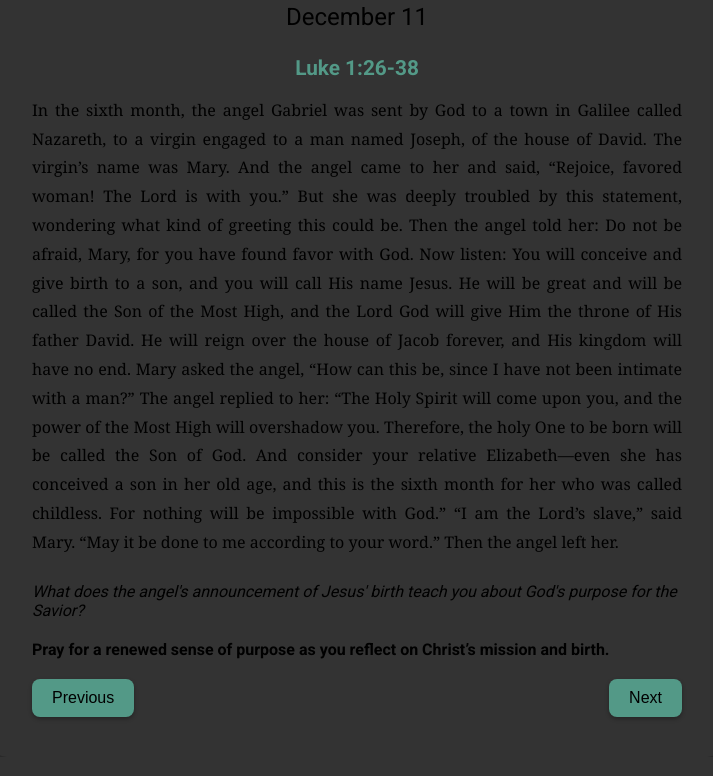
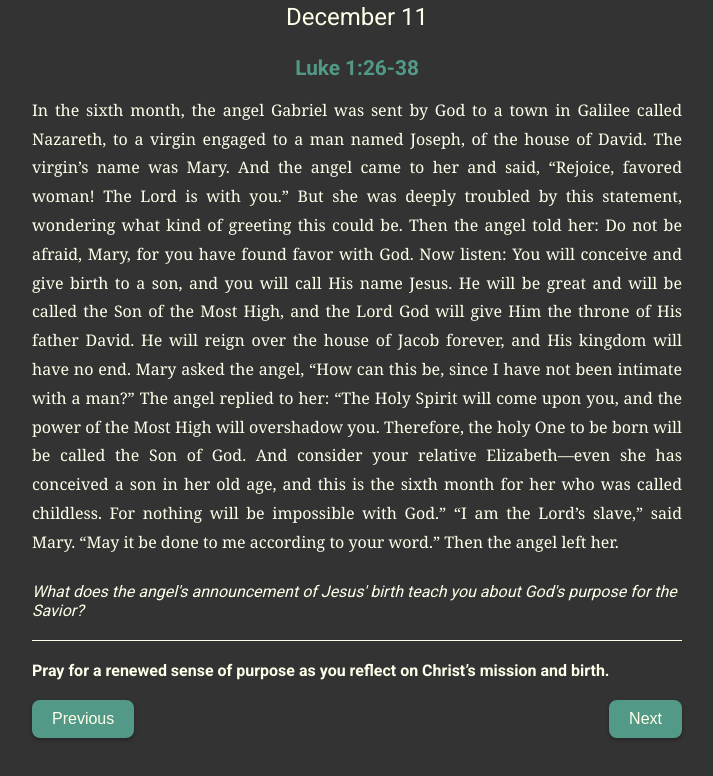
Before and after one commit to ccox0719/tray, a plain HTML site: page index.html in a window 1280 px wide. Shown: the part 122-898 px from the top of the page, without its empty margins (283-996 px from the left). Drawn offline with nearby package versions, Linux system fonts and the light colour scheme; a web font is replaced by a local one.

Commit message:
Update index.html

```diff
--- a/index.html
+++ b/index.html
@@ -15,7 +15,7 @@
       margin: 0;
       padding: 0;
       background: #333333; /* Dark gray background */
-      color: #FFFEA; /* Light beige text */
+      color: #FFFFEA; /* Corrected light beige text color */
       display: flex;
       justify-content: center;
       align-items: center;
@@ -26,7 +26,7 @@
     .container {
       max-width: 650px;
       width: 90%;
-      background: #333333; /* Match container background with page */
+      background: #333333; /* Dark background matching body */
       border-radius: 15px; /* Rounded corners */
       box-shadow: 0 4px 12px rgba(0, 0, 0, 0.3); /* Subtle shadow */
       padding: 40px; /* Spacious padding */
@@ -44,9 +44,9 @@
 
     .current-date {
       font-size: 1.5em; /* Larger date */
-      color: #FFFEA; /* Light beige for the date */
+      color: #FFFFEA; /* Corrected light beige for the date */
       text-align: center;
-      margin-bottom: 25px; /* Create space below date */
+      margin-bottom: 25px; /* Space below date */
     }
 
     /* Content Styles */
@@ -62,26 +62,26 @@
       font-size: 1em; /* Standard readable size */
       line-height: 1.8; /* Comfortable spacing */
       text-align: justify; /* Justified text for a clean look */
-      color: #FFFEA; /* Light beige for passage */
+      color: #FFFFEA; /* Corrected light beige for passage */
       margin-bottom: 25px; /* Space between sections */
     }
 
     .content .question {
       font-size: 1em;
       font-style: italic; /* Italics for reflective question */
-      color: #FFFEA; /* Light beige for questions */
+      color: #FFFFEA; /* Corrected light beige for questions */
       margin-bottom: 15px;
     }
 
     .content .divider {
-      border-top: 1px solid #FFFEA; /* Beige divider */
+      border-top: 1px solid #FFFFEA; /* Beige divider */
       margin: 20px 0;
     }
 
     .content .prayer {
       font-size: 1em;
       font-weight: bold; /* Slightly bold for prayer */
-      color: #FFFEA; /* Light beige for prayer */
+      color: #FFFFEA; /* Corrected light beige for prayer */
       margin-bottom: 20px;
     }
 
@@ -94,7 +94,7 @@
 
     .buttons button {
       background: #539987; /* Soft green button background */
-      color: #FFFEA; /* Light beige text on buttons */
+      color: #FFFFEA; /* Corrected light beige text on buttons */
       border: none;
       border-radius: 8px; /* Rounded corners */
       padding: 10px 20px;
@@ -106,7 +106,7 @@
 
     .buttons button:hover {
       transform: scale(1.05); /* Slightly enlarge on hover */
-      background: #FFFEA; /* Light beige hover */
+      background: #FFFFEA; /* Light beige hover */
       color: #333333; /* Dark gray text on hover */
     }
   </style>
```
